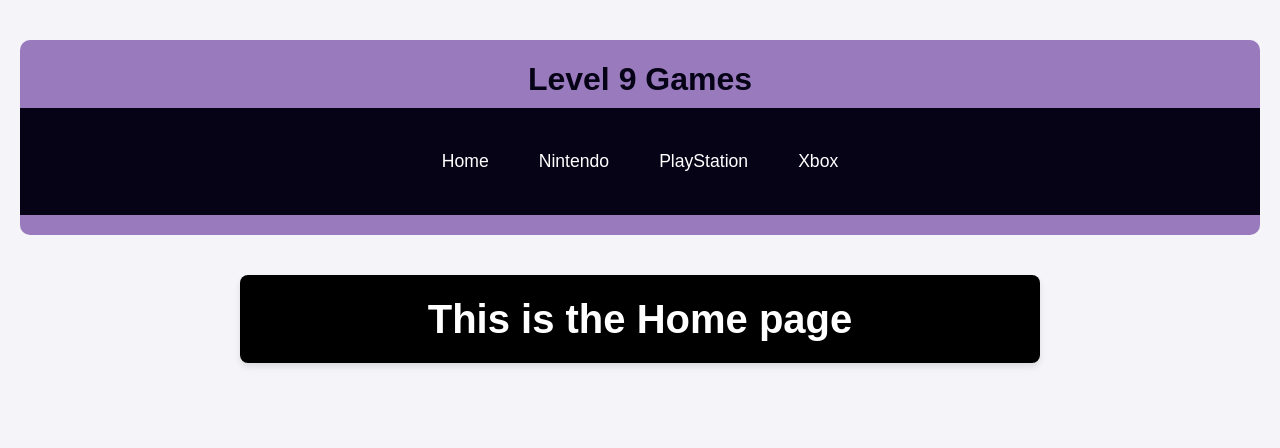
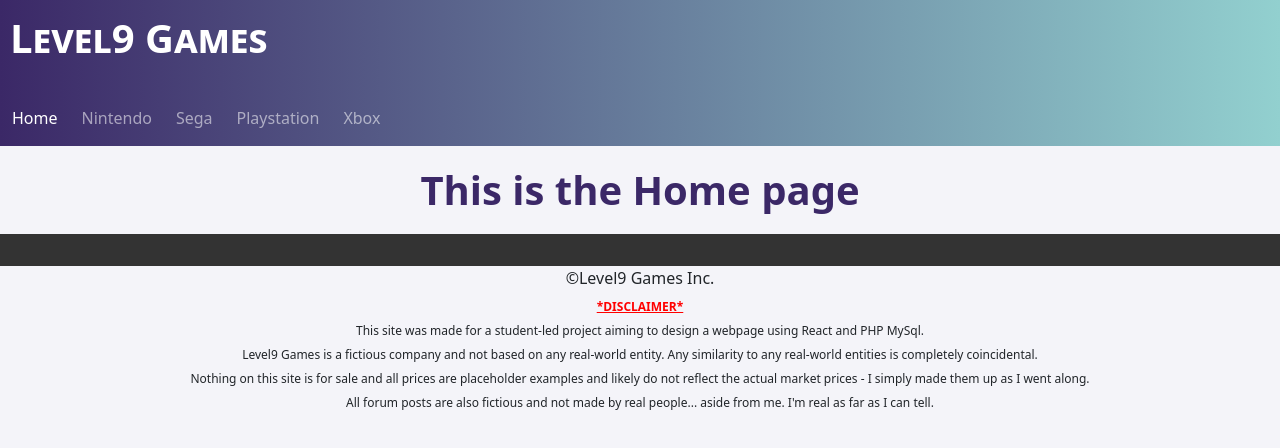
Before and after one commit to Jester-1987/CS-react, a React (Create React App) app in the folder level9/: page / in a window 1280 px wide. Shown: the top 448 px of the page. Built offline with nearby package versions, Linux system fonts and the light colour scheme; the HTML template or start-up script is replaced by a standard one.

Commit message:
updated front end completed backend and sql database file

```diff
--- a/level9/src/App.css
+++ b/level9/src/App.css
@@ -1,91 +1,73 @@
 /* General Styles */
 body {
-  font-family: 'Poppins', sans-serif;
+  font-family: system-ui, -apple-system, BlinkMacSystemFont, 'Segoe UI', Roboto, Oxygen, Ubuntu, Cantarell, 'Open Sans', 'Helvetica Neue', sans-serif;
   margin: 0;
   padding: 0;
   background-color: #f4f4f9; /* Light background color */
 }
 
+.site-title {
+  display: block;
+  text-align:left;
+  padding-left: 10px;
+  font-variant:small-caps;
+  font-size: 40px;
+  outline: #000000;
+
+}
+
+.d-flex {
+  justify-content: flex-end; /* Aligns items to the right */
+}
+
 h1 {
   font-size: 2.5rem;
   font-weight: 700;
-  margin: 20px 0;
+  margin: 20px 20px;
   color: #333;
 }
 
-/* L9Banner */
-.title {
-  background-color: #987abd; /* Bright blue background */
-  color: #070317;
-  padding: 20px 0;
-  text-align: center;
-  border-radius: 10px;
+ul {
+  font-family: system-ui, -apple-system, BlinkMacSystemFont, 'Segoe UI', Roboto, Oxygen, Ubuntu, Cantarell, 'Open Sans', 'Helvetica Neue', sans-serif;
+  list-style-type: none;
+  padding-left: 0;
+}
+/* banner */
+.btn {
+  padding: .45rem 1.5rem .35rem;
 }
 
-.title h4 {
-  font-size: 2rem;
-  margin: 0;
-  font-weight: 600;
-}
-
-.navlinks {
-  background-color: #070317;
-  margin-top: 10px;
-
-}
-
-/* Navigation Links */
-a {
-  color: white;
-  text-decoration: none;
-  font-size: 1.1rem;
-  margin: 0 15px;
-  padding: 5px 10px;
-  border-radius: 4px;
-  transition: all 0.3s ease;
-}
-
-a:visited {
-  color: #ffffff;
-}
-
-a:hover {
-  background-color: #987abd;
-  color: #fff;
+.gradient-custom {
+  /* fallback for old browsers */
+  background: #c471f5;
+  /* Chrome 10-25, Safari 5.1-6 */
+  background: -webkit-linear-gradient(to right, rgba(196,113,245,1), rgba(250,113,205,1));
+   /* W3C, IE 10+/ Edge, Firefox 16+, Chrome 26+, Opera 12+, Safari 7+ */
+  background: linear-gradient(to right, rgb(59, 40, 103), rgb(146, 208, 207));
 }
 
 /* Main Content */
 div {
   text-align: center;
-  padding: 40px 20px;
+  text-shadow: #000000;
 }
 
 /* Home Page */
 div h1 {
-  color: #fff;
-}
-
-/* Nintendo Page */
-div.nintendo h1 {
-  color: magenta;
-}
-
-/* PlayStation Page */
-div.playstation h1 {
-  color: blue;
-}
-
-/* Xbox Page */
-div.xbox h1 {
-  color: lime;
+  color: rgb(59, 40, 103);
+  text-align: center;
 }
 
 /* Optional: Add Cards or Shadows around content */
 div > h1 {
-  background-color: #000000;
   padding: 20px;
-  border-radius: 8px;
-  box-shadow: 0 4px 6px rgba(0, 0, 0, 0.1);
   max-width: 800px;
   margin: 0 auto;
 }
+ /* Footer styling */
+ footer {
+  background-color: #333;
+  color: white;
+  text-align: center;
+  padding: 1rem;
+}
--- a/level9/src/App.js
+++ b/level9/src/App.js
@@ -1,6 +1,11 @@
 import './App.css';
 import { BrowserRouter as Router, Route, Routes } from 'react-router-dom';
-import L9Banner from './L9Banner';
+import L9Banner from './components/L9Banner';
+import NintendoConsoles from './components/NintendoConsoles';
+import SonyConsoles from './components/SonyConsoles';
+import MicrosoftConsoles from './components/MicrosoftConsoles';
+import SegaConsoles from './components/SegaConsoles';
+import L9Footer from './components/L9Footer';
 
 function App() {
   return (
@@ -15,28 +20,22 @@ function App() {
         } />
 
         {/* Nintendo Route */}
-        <Route path="/nintendo" element={
-          <div className="nintendo">
-            <h1><b>This is the Nintendo page</b></h1>
-          </div>
-        } />
+        <Route path="/nintendo" element={<NintendoConsoles />} />
 
         {/* PlayStation Route */}
-        <Route path="/playstation" element={
-          <div className="playstation">
-            <h1><b>This is the PlayStation page</b></h1>
-          </div>
-        } />
+        <Route path="/playstation" element={<SonyConsoles />} />
 
-        {/* Xbox Route */}
-        <Route path="/xbox" element={
-          <div className="xbox">
-            <h1><b>This is the Xbox page</b></h1>
-          </div>
-        } />
+        {/* PlayStation Route */}
+        <Route path="/xbox" element={<MicrosoftConsoles />} />
+
+         {/* Sega Route */}
+         <Route path="/sega" element={<SegaConsoles />} />
 
       </Routes>
+      {/* Footer component */}
+      <L9Footer />
     </Router>
+
   );
 }
 
--- a/level9/src/L9Banner.js
+++ /dev/null
@@ -1,19 +0,0 @@
-import React from "react";
-import { Link } from "react-router-dom";
-
-function L9Banner() {
-    return (
-        <div className="title">
-            <h4>Level 9 Games</h4>
-            <div className="navlinks">
-                {/* Navigation Links */}
-                <Link to="/"> Home</Link>
-                <Link to="/nintendo">Nintendo</Link>
-                <Link to="/playstation">PlayStation</Link>
-                <Link to="/xbox">Xbox</Link>
-            </div>
-        </div>
-    );
-}
-
-export default L9Banner
--- /dev/null
+++ b/level9/src/components/L9Banner.js
@@ -0,0 +1,47 @@
+import React from "react";
+import { Link } from "react-router-dom";
+
+function L9Banner() {
+    return (
+        <nav class="navbar navbar-expand-lg navbar-dark gradient-custom">
+        <div class="containter-fluid">
+        <Link class="navbar-brand" to="/"><b class="site-title">Level9 Games</b></Link>
+        <button
+            class="navbar-toggler"
+            type="button"
+            data-bs-toggle="collapse"
+            data-mbd-target="#navbarSupportedContent"
+            aria-controls="#navbarSupportedContent"
+            aria-expanded="false"
+            aria-label="Toggle navigation">
+                <i class="fas fa-bars text light"></i>
+            </button>
+            <div class="collapse navbar-collapse" id="navbaSupportedContent">
+                <ul class="navbar-nav me-auto d-flex flex-row mt-3 mt-lg-0">
+                    <li class="nav-item text-center mx-2 mx-lg-1">
+                        <Link class="nav-link active" aria-current="page" to="/"><div>
+                    <i class="fas fa-home fa-lg mb-1"></i>
+                    </div>Home</Link></li>
+
+                    <li class="nav-item text-center mx-2 mx-lg-1">
+                        <Link class="nav-link" to="/nintendo">Nintendo</Link>
+                    </li>
+                    <li class="nav-item text-center mx-2 mx-lg-1">
+                        <Link class="nav-link" to="/sega">Sega</Link>
+                    </li>
+                    <li class="nav-item text-center mx-2 mx-lg-1">
+                        <Link class="nav-link" to="/playstation">Playstation</Link>
+                    </li>
+                    <li class="nav-item text-center mx-2 mx-lg-1">
+                        <Link class="nav-link" to="/xbox">Xbox</Link>
+                    </li>
+                </ul>
+
+            </div>
+
+        </div>
+        </nav>
+    );
+}
+
+export default L9Banner;
--- /dev/null
+++ b/level9/src/components/L9Footer.js
@@ -0,0 +1,21 @@
+import React from "react";
+
+
+function L9Footer() {
+    return (
+        <div className="siteFooter">
+            <footer className="footer"></footer>
+            &copy;Level9 Games Inc.
+            <br />
+            <sub><font color="red"><b><u>*DISCLAIMER*</u></b></font>
+            <br/> This site was made for a student-led project aiming to design a webpage using React and PHP MySql.
+            <br /> Level9 Games is a fictious company and not based on any real-world entity. Any similarity to any real-world entities is completely coincidental.
+            <br />
+            Nothing on this site is for sale and all prices are placeholder examples and likely do not reflect the actual market prices - I simply made them up as I went along.
+            <br />
+            All forum posts are also fictious and not made by real people... aside from me. I'm real as far as I can tell.</sub>
+        </div>
+
+    );
+}
+export default L9Footer;
--- /dev/null
+++ b/level9/src/components/MicrosoftConsoles.jsx
@@ -0,0 +1,47 @@
+import React, { useEffect, useState } from 'react';
+
+const MicrosoftConsoles = () => {
+    const [consoles, setConsoles] = useState([]);
+    const [error, setError] = useState(null);
+
+    useEffect(() => {
+        // Fetch Nintendo consoles from the API
+        fetch('http://localhost/level9reactapi/api/getmicrosoftconsoles.php')
+            .then((response) => {
+                if (!response.ok) {
+                    throw new Error('Failed to fetch consoles');
+                }
+                return response.json();
+            })
+            .then((data) => setConsoles(data.posts))
+            .catch((error) => setError(error.message));
+    }, []);
+
+    if (error) {
+        return <div>Error: {error}</div>;
+    }
+// TODO: Make this bit prettier!
+    return (
+        <div class="xbox">
+            <h1>Microsoft Xbox Consoles</h1>
+            <br/>
+            {consoles.length > 0 ? (
+                <ul>
+                {consoles.map((console) => (
+                    <li key={console.consoleID}>
+                        <h6><strong>{console.consoleName}</strong></h6>
+                        Released in {console.consoleReleaseYear}
+                        <br />
+                        Current market price: - ${console.consolePrice}
+                        <br /><br />
+                    </li>
+                    ))}
+                </ul>
+            ) : (
+                <p>Loading consoles...</p>
+            )}
+        </div>
+    );
+};
+
+export default MicrosoftConsoles;
--- /dev/null
+++ b/level9/src/components/NintendoConsoles.jsx
@@ -0,0 +1,47 @@
+import React, { useEffect, useState } from 'react';
+
+const NintendoConsoles = () => {
+    const [consoles, setConsoles] = useState([]);
+    const [error, setError] = useState(null);
+
+    useEffect(() => {
+        // Fetch Nintendo consoles from the API
+        fetch('http://localhost/level9reactapi/api/getnintendoconsoles.php')
+            .then((response) => {
+                if (!response.ok) {
+                    throw new Error('Failed to fetch consoles');
+                }
+                return response.json();
+            })
+            .then((data) => setConsoles(data.posts))
+            .catch((error) => setError(error.message));
+    }, []);
+
+    if (error) {
+        return <div>Error: {error}</div>;
+    }
+// TODO: Make this bit prettier!
+    return (
+        <div class="nintendo">
+            <h1>Nintendo Consoles</h1>
+            <br/>
+            {consoles.length > 0 ? (
+                <ul>
+                    {consoles.map((console) => (
+                        <li key={console.consoleID}>
+                            <h6><strong>{console.consoleName}</strong></h6>
+                            Released in {console.consoleReleaseYear}
+                            <br />
+                            Current market price: - ${console.consolePrice}
+                            <br /><br />
+                        </li>
+                    ))}
+                </ul>
+            ) : (
+                <p>Loading consoles...</p>
+            )}
+        </div>
+    );
+};
+
+export default NintendoConsoles;
--- /dev/null
+++ b/level9/src/components/SegaConsoles.jsx
@@ -0,0 +1,47 @@
+import React, { useEffect, useState } from 'react';
+
+const SegaConsoles = () => {
+    const [consoles, setConsoles] = useState([]);
+    const [error, setError] = useState(null);
+
+    useEffect(() => {
+        // Fetch Nintendo consoles from the API
+        fetch('http://localhost/level9reactapi/api/getsegaconsoles.php')
+            .then((response) => {
+                if (!response.ok) {
+                    throw new Error('Failed to fetch consoles');
+                }
+                return response.json();
+            })
+            .then((data) => setConsoles(data.posts))
+            .catch((error) => setError(error.message));
+    }, []);
+
+    if (error) {
+        return <div>Error: {error}</div>;
+    }
+// TODO: Make this bit prettier!
+    return (
+        <div class="nintendo">
+            <h1>Sega Consoles</h1>
+            <br/>
+            {consoles.length > 0 ? (
+                <ul>
+                {consoles.map((console) => (
+                    <li key={console.consoleID}>
+                        <h6><strong>{console.consoleName}</strong></h6>
+                        Released in {console.consoleReleaseYear}
+                        <br />
+                        Current market price: - ${console.consolePrice}
+                        <br /><br />
+                    </li>
+                    ))}
+                </ul>
+            ) : (
+                <p>Loading consoles...</p>
+            )}
+        </div>
+    );
+};
+
+export default SegaConsoles;
--- /dev/null
+++ b/level9/src/components/SonyConsoles.jsx
@@ -0,0 +1,47 @@
+import React, { useEffect, useState } from 'react';
+
+const SonyConsoles = () => {
+    const [consoles, setConsoles] = useState([]);
+    const [error, setError] = useState(null);
+
+    useEffect(() => {
+        // Fetch Nintendo consoles from the API
+        fetch('http://localhost/level9reactapi/api/getsonyconsoles.php')
+            .then((response) => {
+                if (!response.ok) {
+                    throw new Error('Failed to fetch consoles');
+                }
+                return response.json();
+            })
+            .then((data) => setConsoles(data.posts))
+            .catch((error) => setError(error.message));
+    }, []);
+
+    if (error) {
+        return <div>Error: {error}</div>;
+    }
+// TODO: Make this bit prettier!
+    return (
+        <div>
+            <h1>Sony PlayStation Consoles</h1>
+            <br/>
+            {consoles.length > 0 ? (
+                <ul>
+                {consoles.map((console) => (
+                    <li key={console.consoleID}>
+                        <h6><strong>{console.consoleName}</strong></h6>
+                        Released in {console.consoleReleaseYear}
+                        <br />
+                        Current market price: - ${console.consolePrice}
+                        <br /><br />
+                    </li>
+                    ))}
+                </ul>
+            ) : (
+                <p>Loading consoles...</p>
+            )}
+        </div>
+    );
+};
+
+export default SonyConsoles;
```
Also changed, not shown: 2 other files (tests, documents, lock files or other folders).
